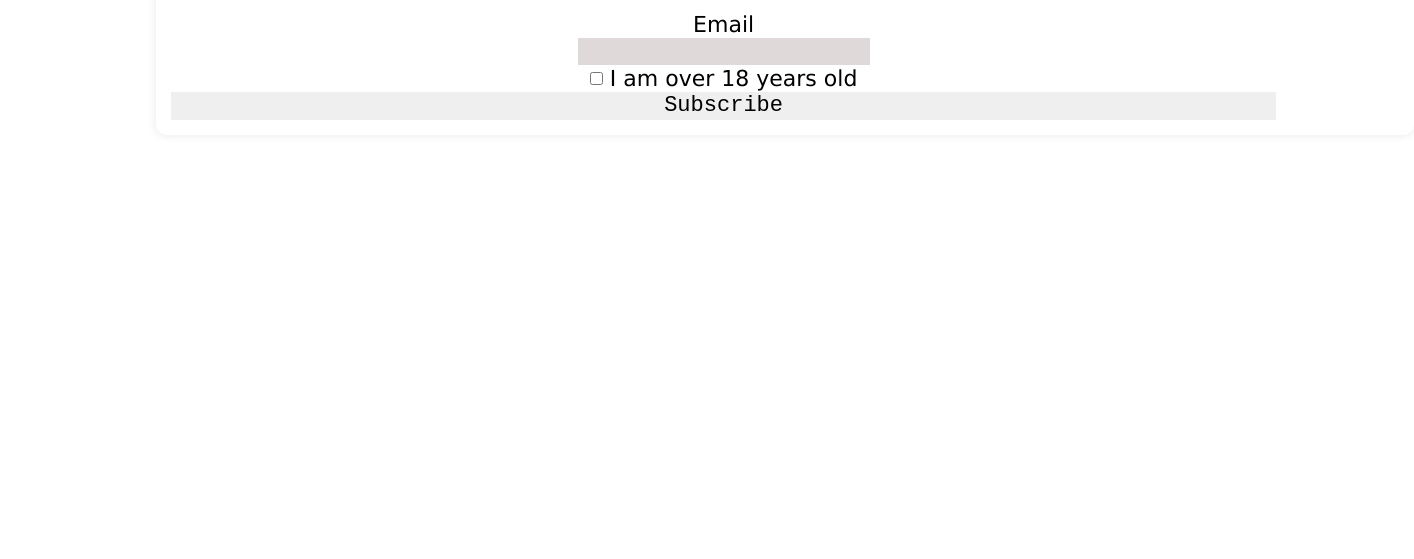
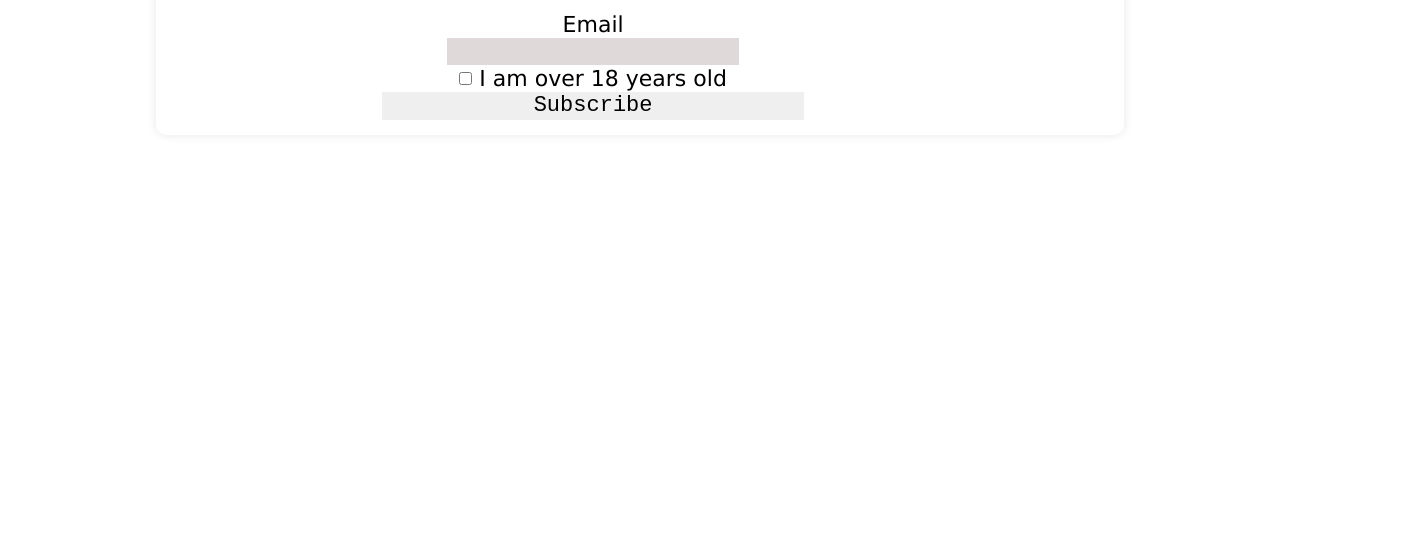
Before and after one commit to mudassir-baksh-itmd362/lab3, a plain HTML site: page index.html in a window 1280 px wide. Shown: the part 241-800 px from the top of the page, 1414 px wide, since content can reach past the window. Drawn offline with nearby package versions, Linux system fonts and the light colour scheme.

Commit message:
style.css
changing width

```diff
--- a/css/style.css
+++ b/css/style.css
@@ -3,8 +3,7 @@ body {
 }
 
 #content {
-    align-self: center;
-    width: 100%;
+    width: auto;
     margin: 130px;
     border-radius: 10px;
     box-shadow: 0 0 10px rgba(0, 0, 0, 0.1);
@@ -48,7 +47,7 @@ input[type="submit"] {
     min-width: 90%;
   }
   input[type="submit"] {
-    width: 100%;
+    width: 50%;
   }
 }
 
@@ -58,6 +57,6 @@ input[type="submit"] {
       min-width: 90%;
     }
     input[type="submit"] {
-      width: 100%;
+      width: 50%;
     }
   }
```
